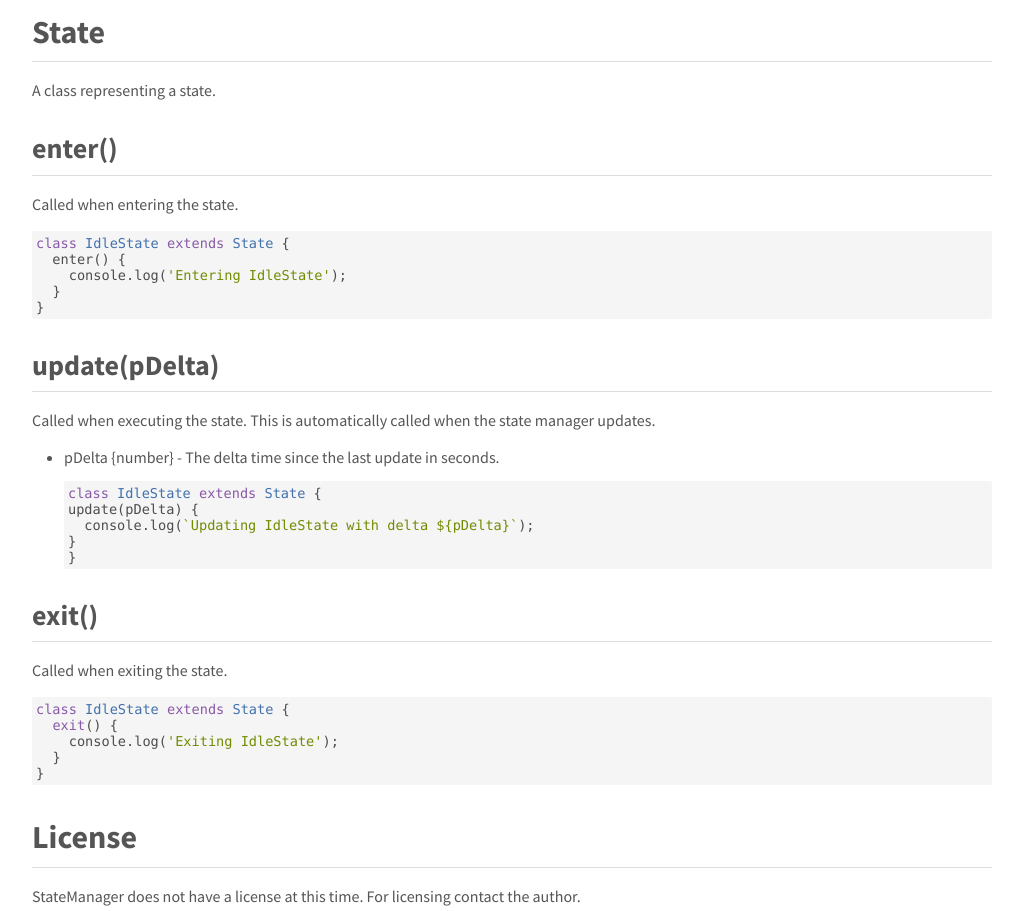
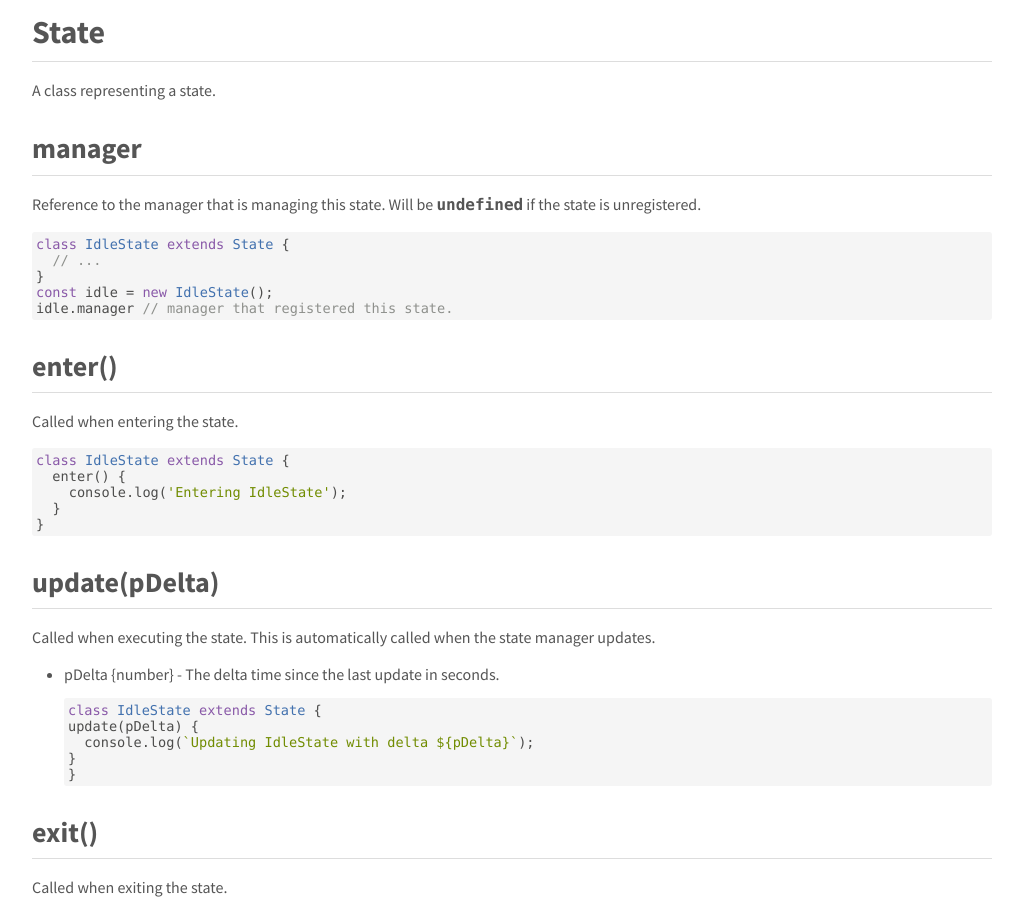
Before and after one commit to EvitcaStudio/StateManager, a website: page docs/index.html in a window 1280 px wide. Shown: the part 2320-3231 px from the top of the page, without its empty margins (238-1261 px from the left). Drawn offline with Linux system fonts and the light colour scheme.

Commit message:
Update README.

```diff
--- a/docs/index.html
+++ b/docs/index.html
@@ -116,6 +116,14 @@ stateManager.registerState(&apos;idle&apos;, new IdleState());</code>
 </li>
 </ul>
 <h1 id="state">State</h1><p>A class representing a state.</p>
+<h2 id="manager">manager</h2><p>Reference to the manager that is managing this state.
+Will be <strong><code>undefined</code></strong> if the state is unregistered.</p>
+<pre><code class="lang-js"><code class="source-code prettyprint">class IdleState extends State {
+  // ...
+}
+const idle = new IdleState();
+idle.manager // manager that registered this state.</code>
+</code></pre>
 <h2 id="enter--">enter()</h2><p>Called when entering the state.</p>
 <pre><code class="lang-js"><code class="source-code prettyprint">class IdleState extends State {
   enter() {
```
Also changed, not shown: docs/index.json (+1 -1 lines), docs/source.html (+1 -1 lines), README.md.
